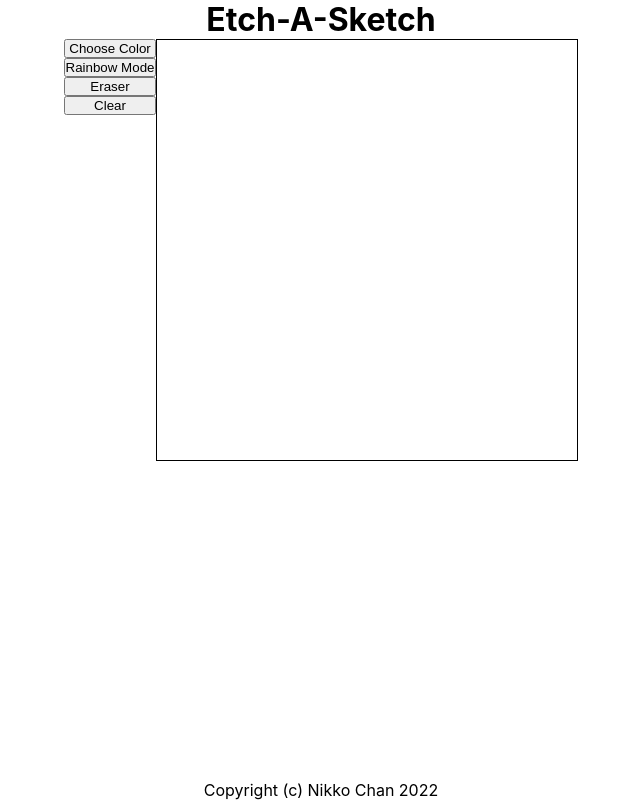
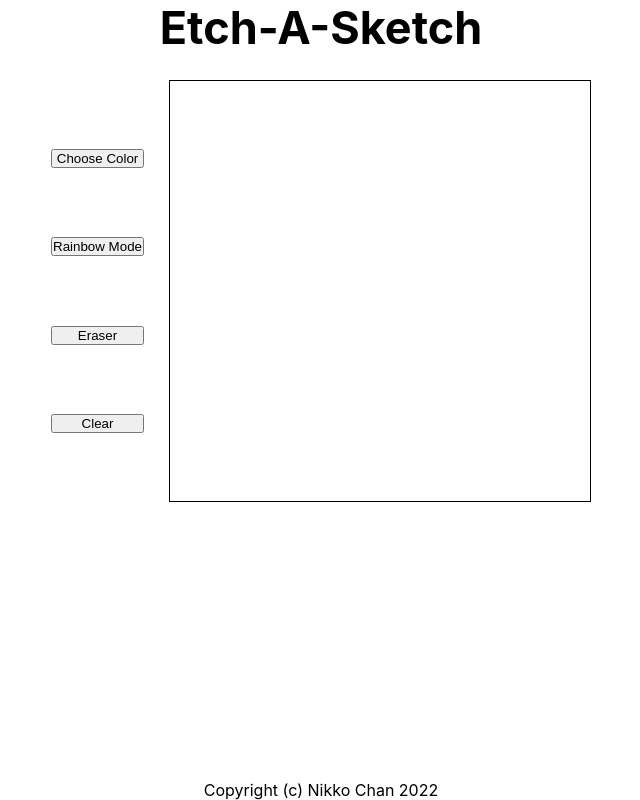
Before and after one commit to gnikkoch96/etch-a-sketch, a plain HTML site: page index.html in a window 1280 px wide. Shown: the whole page, without its empty margins (319-959 px from the left). Drawn offline with Linux system fonts and the light colour scheme.

Commit message:
finish css prototype

```diff
--- a/css/style.css
+++ b/css/style.css
@@ -16,15 +16,25 @@ body {
 
 .container {
     text-align: center;
+    display: flex;
+    flex-direction: column;
+    gap: 25px;
 }
+
+.container h1{
+    font-size: 45px;
+}
+
 
 .button-sketch-container {
     display: flex;
+    gap: 25px;
 }
 
 .user-buttons {
     display: flex;
     flex-direction: column;
+    justify-content: space-evenly;
 }
 
 .sketch-panel{
```
Also changed, not shown: index.html (+1 -0 lines).
